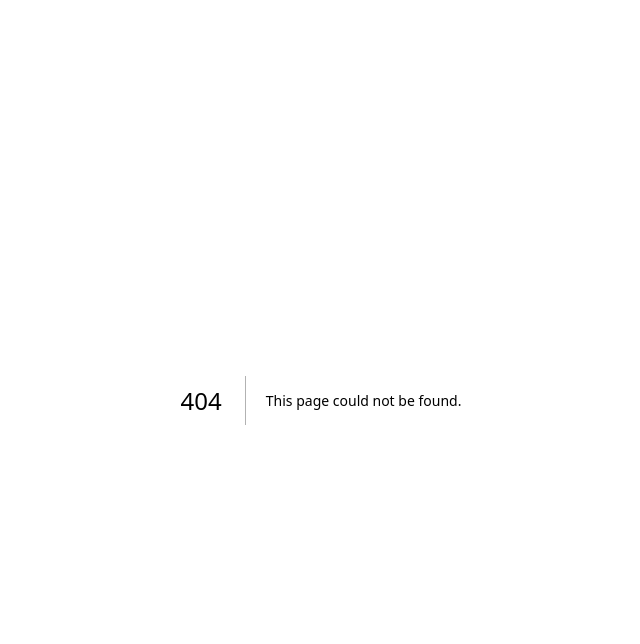
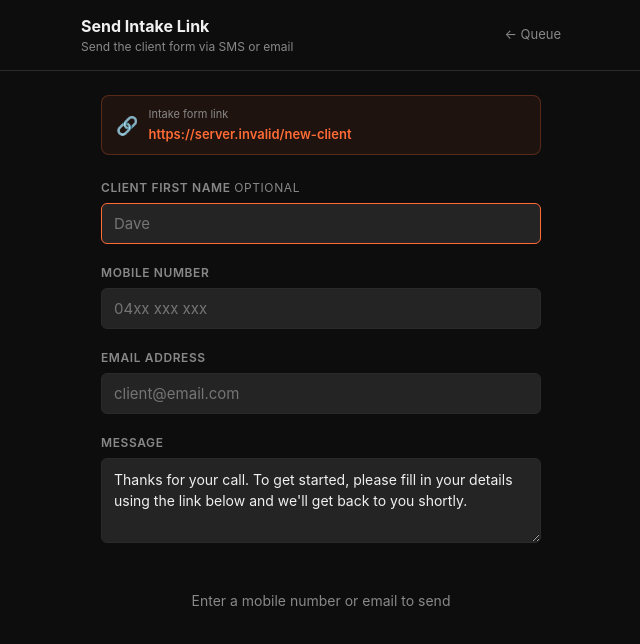
Before and after one commit to benjaminhm/biohazards-net, a Next.js app: page /intake-send in a window 1280 px wide. Before the commit this address had no page. Shown: the top 644 px of the page, without its empty margins (319-959 px from the left). Built offline with nearby package versions, Linux system fonts and the light colour scheme; no server answers.

Commit message:
Add /intake-send page — send intake link via SMS or email

```diff
--- /dev/null
+++ b/src/app/api/send-intake-link/route.ts
@@ -0,0 +1,37 @@
+import { NextRequest, NextResponse } from 'next/server'
+import { Resend } from 'resend'
+
+const resend = new Resend(process.env.RESEND_API_KEY)
+const APP_URL = process.env.NEXT_PUBLIC_APP_URL ?? 'https://app.biohazards.net'
+
+export async function POST(req: NextRequest) {
+  const { email, name, message } = await req.json()
+  if (!email) return NextResponse.json({ error: 'Email required' }, { status: 400 })
+
+  const intakeUrl = `${APP_URL}/new-client`
+  const greeting = name ? `Hi ${name},` : 'Hi,'
+
+  await resend.emails.send({
+    from: 'onboarding@resend.dev',
+    to: email,
+    subject: 'Please fill in your details — Brisbane Biohazard Cleaning',
+    html: `
+      <div style="font-family:system-ui,sans-serif;max-width:480px;margin:0 auto;padding:32px 24px">
+        <p style="font-size:16px;color:#111;margin:0 0 16px">${greeting}</p>
+        <p style="font-size:15px;color:#444;line-height:1.6;margin:0 0 24px">${message}</p>
+        <a href="${intakeUrl}"
+           style="display:inline-block;padding:14px 24px;background:#FF6B35;color:#fff;
+                  text-decoration:none;border-radius:8px;font-weight:700;font-size:15px">
+          Fill In Your Details →
+        </a>
+        <p style="margin-top:24px;font-size:13px;color:#888">
+          Or copy this link: <a href="${intakeUrl}" style="color:#FF6B35">${intakeUrl}</a>
+        </p>
+        <hr style="margin:24px 0;border:none;border-top:1px solid #eee">
+        <p style="font-size:12px;color:#bbb;margin:0">Brisbane Biohazard Cleaning</p>
+      </div>
+    `,
+  })
+
+  return NextResponse.json({ ok: true })
+}
--- /dev/null
+++ b/src/app/intake-send/page.tsx
@@ -0,0 +1,197 @@
+'use client'
+
+import { useState } from 'react'
+
+const APP_URL = process.env.NEXT_PUBLIC_APP_URL ?? 'https://app.biohazards.net'
+const INTAKE_URL = `${APP_URL}/new-client`
+
+const DEFAULT_MESSAGE = `Thanks for your call. To get started, please fill in your details using the link below and we'll get back to you shortly.`
+
+export default function IntakeSendPage() {
+  const [name, setName] = useState('')
+  const [phone, setPhone] = useState('')
+  const [email, setEmail] = useState('')
+  const [message, setMessage] = useState(DEFAULT_MESSAGE)
+  const [sending, setSending] = useState(false)
+  const [emailSent, setEmailSent] = useState(false)
+  const [smsSent, setSmsSent] = useState(false)
+  const [error, setError] = useState('')
+
+  const smsBody = encodeURIComponent(`${message}\n\n${INTAKE_URL}\n\n— Brisbane Biohazard Cleaning`)
+  const cleanPhone = phone.replace(/\s/g, '')
+
+  async function sendEmail() {
+    if (!email) return
+    setSending(true)
+    setError('')
+    try {
+      const res = await fetch('/api/send-intake-link', {
+        method: 'POST',
+        headers: { 'Content-Type': 'application/json' },
+        body: JSON.stringify({ email, name, message }),
+      })
+      if (!res.ok) throw new Error()
+      setEmailSent(true)
+    } catch {
+      setError('Email failed to send. Try again.')
+    } finally {
+      setSending(false)
+    }
+  }
+
+  function reset() {
+    setName('')
+    setPhone('')
+    setEmail('')
+    setMessage(DEFAULT_MESSAGE)
+    setEmailSent(false)
+    setSmsSent(false)
+    setError('')
+  }
+
+  return (
+    <div style={{ minHeight: '100vh', background: 'var(--bg)' }}>
+
+      {/* Header */}
+      <div style={{ borderBottom: '1px solid var(--border)', padding: '14px 20px' }}>
+        <div style={{ maxWidth: 480, margin: '0 auto', display: 'flex', alignItems: 'center', justifyContent: 'space-between' }}>
+          <div>
+            <div style={{ fontWeight: 700, fontSize: 16 }}>Send Intake Link</div>
+            <div style={{ fontSize: 12, color: 'var(--text-muted)' }}>Send the client form via SMS or email</div>
+          </div>
+          <a href="/" style={{ fontSize: 13, color: 'var(--text-muted)', textDecoration: 'none' }}>← Queue</a>
+        </div>
+      </div>
+
+      <div style={{ maxWidth: 480, margin: '0 auto', padding: '24px 20px 80px' }}>
+
+        {/* Link preview */}
+        <div style={{
+          background: 'rgba(255,107,53,0.08)', border: '1px solid rgba(255,107,53,0.25)',
+          borderRadius: 8, padding: '10px 14px', marginBottom: 24,
+          display: 'flex', alignItems: 'center', gap: 10,
+        }}>
+          <span style={{ fontSize: 18 }}>🔗</span>
+          <div>
+            <div style={{ fontSize: 11, color: 'var(--text-muted)', marginBottom: 2 }}>Intake form link</div>
+            <div style={{ fontSize: 13, color: 'var(--accent)', fontWeight: 600 }}>{INTAKE_URL}</div>
+          </div>
+        </div>
+
+        {/* Client name */}
+        <div className="field">
+          <label>Client First Name <span style={{ color: 'var(--text-muted)', fontWeight: 400 }}>optional</span></label>
+          <input
+            type="text"
+            value={name}
+            onChange={e => setName(e.target.value)}
+            placeholder="Dave"
+            autoFocus
+          />
+        </div>
+
+        {/* Phone */}
+        <div className="field">
+          <label>Mobile Number</label>
+          <input
+            type="tel"
+            value={phone}
+            onChange={e => setPhone(e.target.value)}
+            placeholder="04xx xxx xxx"
+          />
+        </div>
+
+        {/* Email */}
+        <div className="field">
+          <label>Email Address</label>
+          <input
+            type="email"
+            value={email}
+            onChange={e => setEmail(e.target.value)}
+            placeholder="client@email.com"
+          />
+        </div>
+
+        {/* Message */}
+        <div className="field">
+          <label>Message</label>
+          <textarea
+            value={message}
+            onChange={e => setMessage(e.target.value)}
+            rows={3}
+            style={{ resize: 'vertical', fontSize: 14, lineHeight: 1.5 }}
+          />
+        </div>
+
+        {error && (
+          <div style={{ color: '#F87171', fontSize: 13, marginBottom: 12 }}>{error}</div>
+        )}
+
+        {/* Send buttons */}
+        <div style={{ display: 'flex', flexDirection: 'column', gap: 10, marginTop: 8 }}>
+
+          {/* SMS — opens native Messages app, no backend needed */}
+          {phone && (
+            <a
+              href={`sms:${cleanPhone}?body=${smsBody}`}
+              onClick={() => setSmsSent(true)}
+              style={{
+                display: 'flex', alignItems: 'center', justifyContent: 'center', gap: 8,
+                padding: '14px 20px', borderRadius: 8, textDecoration: 'none',
+                background: smsSent ? 'rgba(34,197,94,0.15)' : 'var(--surface)',
+                border: `2px solid ${smsSent ? '#22C55E' : 'var(--border)'}`,
+                color: smsSent ? '#22C55E' : 'var(--text)',
+                fontWeight: 700, fontSize: 15, transition: 'all 0.15s',
+              }}
+            >
+              {smsSent ? '✓ SMS Opened' : '💬 Send via SMS'}
+              {!smsSent && phone && (
+                <span style={{ color: 'var(--text-muted)', fontWeight: 400, fontSize: 13 }}>{phone}</span>
+              )}
+            </a>
+          )}
+
+          {/* Email — sends via Resend */}
+          {email && (
+            <button
+              onClick={sendEmail}
+              disabled={sending || emailSent}
+              style={{
+                display: 'flex', alignItems: 'center', justifyContent: 'center', gap: 8,
+                padding: '14px 20px', borderRadius: 8,
+                background: emailSent ? 'rgba(34,197,94,0.15)' : 'var(--accent)',
+                border: `2px solid ${emailSent ? '#22C55E' : 'var(--accent)'}`,
+                color: emailSent ? '#22C55E' : '#fff',
+                fontWeight: 700, fontSize: 15, cursor: emailSent ? 'default' : 'pointer',
+                transition: 'all 0.15s', opacity: sending ? 0.7 : 1,
+              }}
+            >
+              {sending
+                ? <><span className="spinner" /> Sending...</>
+                : emailSent
+                  ? '✓ Email Sent'
+                  : <>✉️ Send via Email <span style={{ fontWeight: 400, fontSize: 13, opacity: 0.85 }}>{email}</span></>}
+            </button>
+          )}
+
+          {!phone && !email && (
+            <div style={{ textAlign: 'center', color: 'var(--text-muted)', fontSize: 14, padding: '20px 0' }}>
+              Enter a mobile number or email to send
+            </div>
+          )}
+        </div>
+
+        {/* Send another */}
+        {(emailSent || smsSent) && (
+          <button
+            onClick={reset}
+            className="btn btn-ghost"
+            style={{ width: '100%', marginTop: 16, fontSize: 14 }}
+          >
+            Send to another client
+          </button>
+        )}
+      </div>
+    </div>
+  )
+}
```
